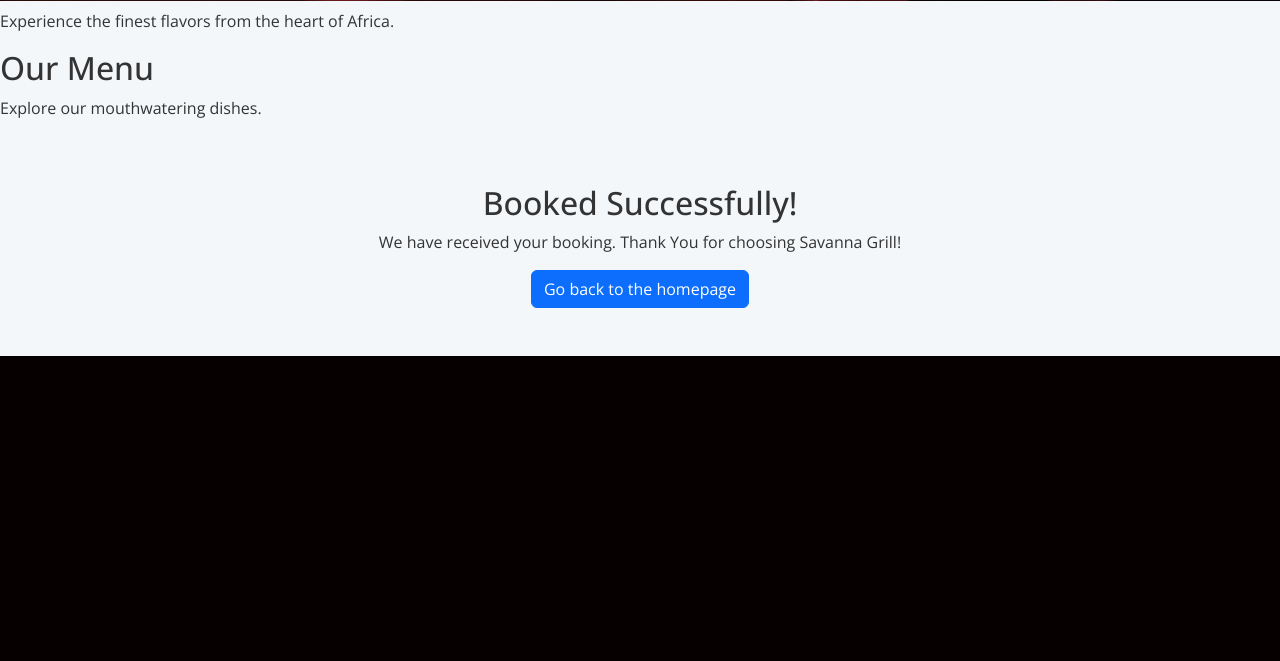
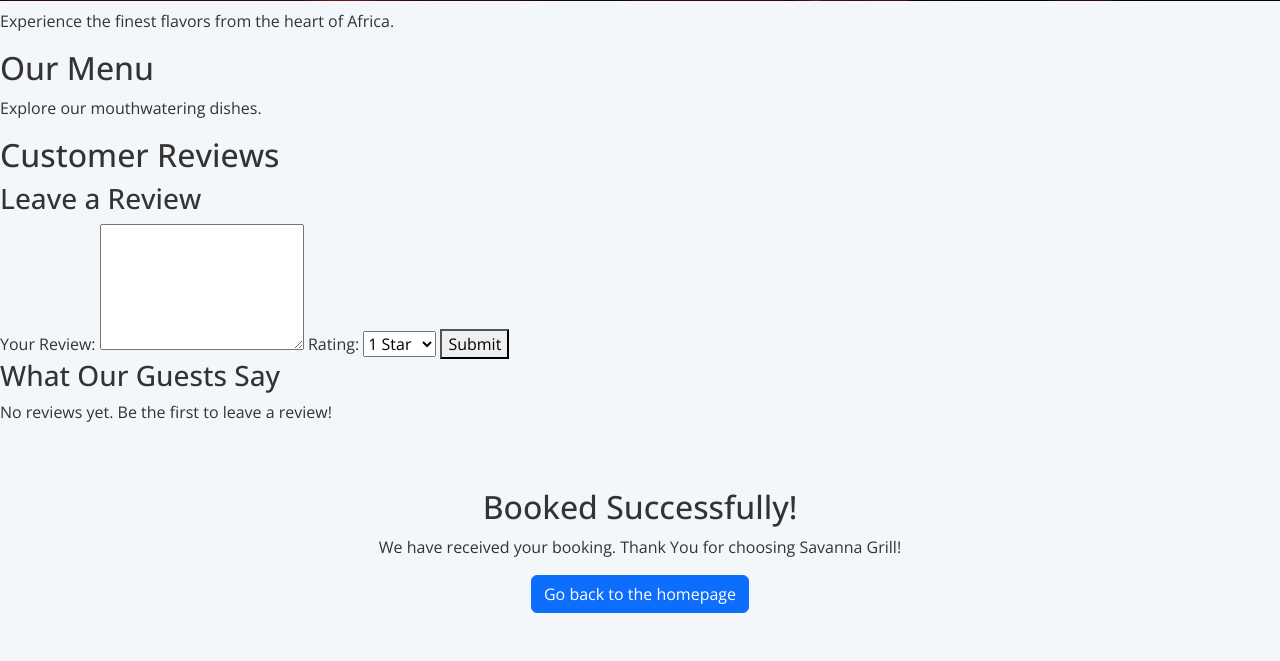
Before and after one commit to HazelHawadi/Savanna-Grill, a Django app: page /bookings/booking_success/ in a window 1280 px wide. Shown: the part 3856-4517 px from the top of the page. Before the commit the page ends 4212 px from the top, so only its background shows below. Run offline with Django 5.2, Linux system fonts and the light colour scheme; some web fonts are replaced.

Commit message:
Add a leave review section for users

```diff
--- a/templates/base.html
+++ b/templates/base.html
@@ -68,7 +68,38 @@
             </div>
         </section>
 
-    </nav>
+        <section class="reviews">
+            <h2>Customer Reviews</h2>
+            <div class="review-form">
+                <h3>Leave a Review</h3>
+                <form action="{% url 'submit_review' %}" method="POST">
+                    {% csrf_token %}
+                    <label for="review">Your Review:</label>
+                    <textarea name="review" id="review" rows="5" required></textarea>
+                    <label for="rating">Rating:</label>
+                    <select name="rating" id="rating" required>
+                        <option value="1">1 Star</option>
+                        <option value="2">2 Stars</option>
+                        <option value="3">3 Stars</option>
+                        <option value="4">4 Stars</option>
+                        <option value="5">5 Stars</option>
+                    </select>
+                    <button type="submit">Submit</button>
+                </form>
+            </div>
+            <div class="review-list">
+                <h3>What Our Guests Say</h3>
+                {% for review in reviews %}
+                    <div class="review-item">
+                        <p>"{{ review.text }}"</p>
+                        <p>- {{ review.user_name }} ({{ review.rating }} Stars)</p>
+                    </div>
+                {% empty %}
+                    <p>No reviews yet. Be the first to leave a review!</p>
+                {% endfor %}
+            </div>
+        </section>
+    </main>
 
     {% block content %}{% endblock %}
 
```
